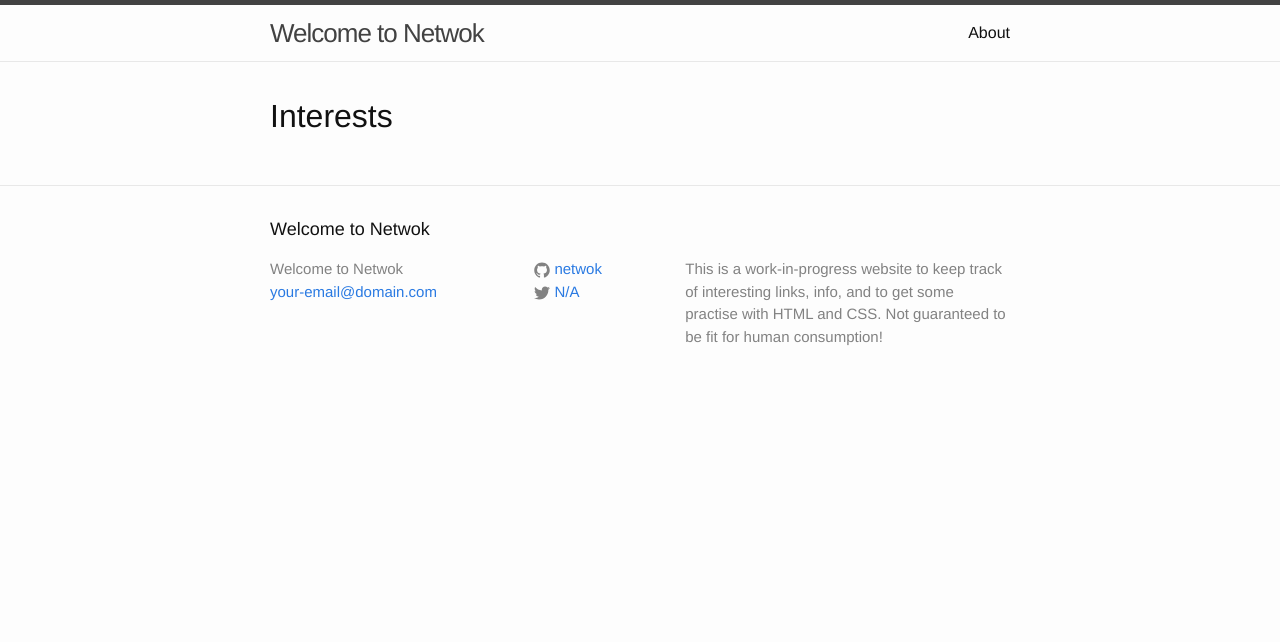
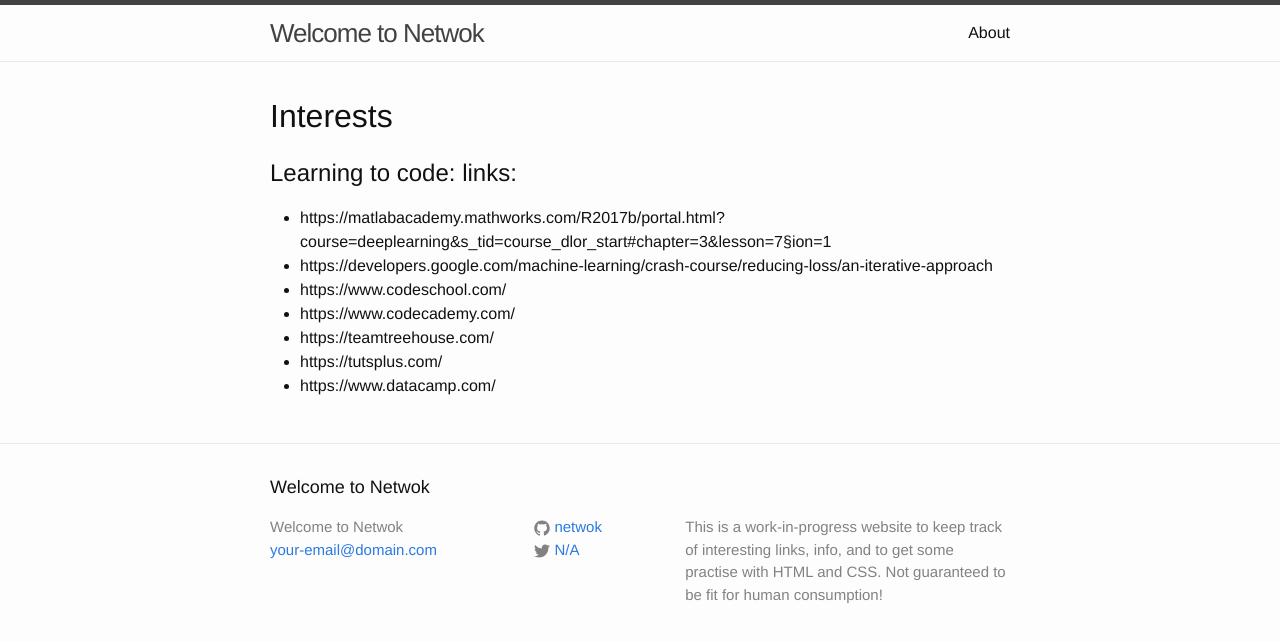
Before and after one commit to netwok/netwok.github.io, a Jekyll site: the page built from int.html, in a window 1280 px wide. Shown: the top 642 px of the page. Built offline with Jekyll 4.4.1, drawn with Linux system fonts in a browser that asks for light colours.

Commit message:
Update int.html

```diff
--- a/int.html
+++ b/int.html
@@ -5,5 +5,15 @@
 <html>
   <head>
     <h1>Interests</h1>
+    <h2>Learning to code: links:</h2>
+    <ul>
+      <li>https://matlabacademy.mathworks.com/R2017b/portal.html?course=deeplearning&s_tid=course_dlor_start#chapter=3&lesson=7&section=1</li>
+      <li>https://developers.google.com/machine-learning/crash-course/reducing-loss/an-iterative-approach</li>
+      <li>https://www.codeschool.com/</li>
+      <li>https://www.codecademy.com/</li>
+      <li>https://teamtreehouse.com/</li>
+      <li>https://tutsplus.com/</li>
+      <li>https://www.datacamp.com/</li>
+    </ul>
   </head>
 </html>
```
